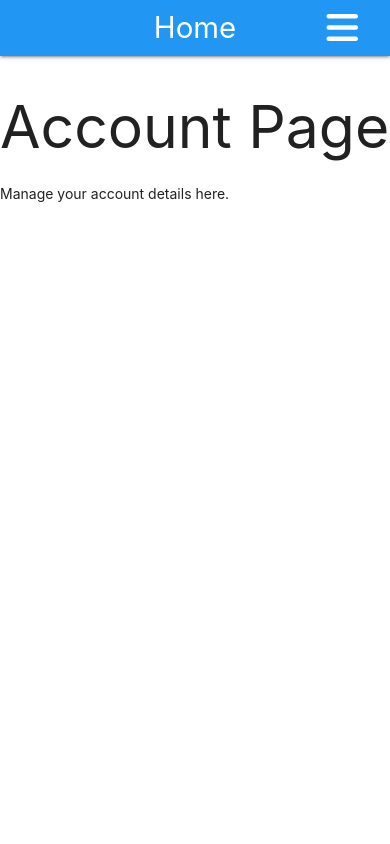
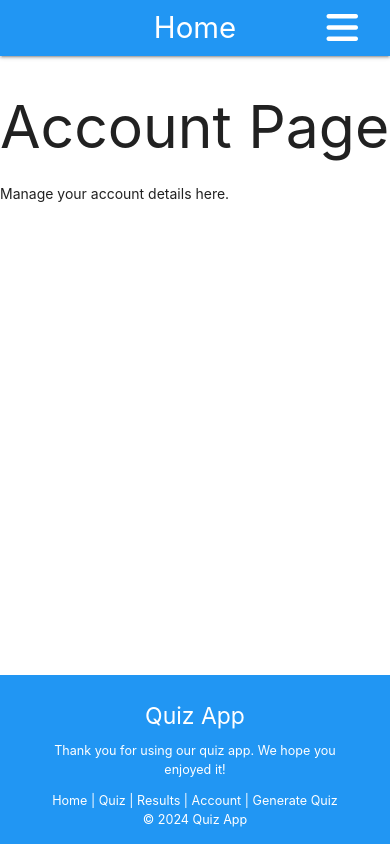
Before and after one commit to zt8media/quiz-app, a React (Vite) app in the folder my-quiz-app/: page /account in a window 390 px wide. Built offline with nearby package versions, Linux system fonts and the light colour scheme.

Commit message:
feat(footer): enhance footer styling and responsiveness using styled-components

```diff
--- a/my-quiz-app/src/Pages/Account.jsx
+++ b/my-quiz-app/src/Pages/Account.jsx
@@ -1,6 +1,7 @@
 // src/pages/Account.jsx
 import React from 'react';
 import Navbar from '../components/Navbar';
+import Footer from '../components/Footer';
 
 function Account() {
   return (
@@ -10,6 +11,7 @@ function Account() {
         <h1>Account Page</h1>
         <p>Manage your account details here.</p>
       </div>
+      <Footer />
     </>
   );
 }
--- a/my-quiz-app/src/Pages/Generate.jsx
+++ b/my-quiz-app/src/Pages/Generate.jsx
@@ -1,6 +1,7 @@
 // src/pages/Generate.jsx
 import React from 'react';
 import Navbar from '../components/Navbar';
+import Footer from '../components/Footer';
 
 function Generate() {
   return (
@@ -10,6 +11,7 @@ function Generate() {
         <h1>Generate Quiz Page</h1>
         <p>Create your own quizzes here!</p>
       </div>
+      <Footer />
     </>
   );
 }
--- a/my-quiz-app/src/Pages/Quiz.jsx
+++ b/my-quiz-app/src/Pages/Quiz.jsx
@@ -1,6 +1,7 @@
 // src/pages/Quiz.jsx
 import React from 'react';
 import Navbar from '../components/Navbar';
+import Footer from '../components/Footer';
 
 function Quiz() {
   return (
@@ -10,6 +11,7 @@ function Quiz() {
         <h1>Quiz Page</h1>
         <p>Here you can take the quiz!</p>
       </div>
+      <Footer />
     </>
   );
 }
--- a/my-quiz-app/src/Pages/Results.jsx
+++ b/my-quiz-app/src/Pages/Results.jsx
@@ -1,6 +1,7 @@
 // src/pages/Results.jsx
 import React from 'react';
 import Navbar from '../components/Navbar';
+import Footer from '../components/Footer';
 
 function Results() {
   return (
@@ -10,6 +11,7 @@ function Results() {
         <h1>Results Page</h1>
         <p>Here are your results!</p>
       </div>
+      <Footer />
     </>
   );
 }
```
